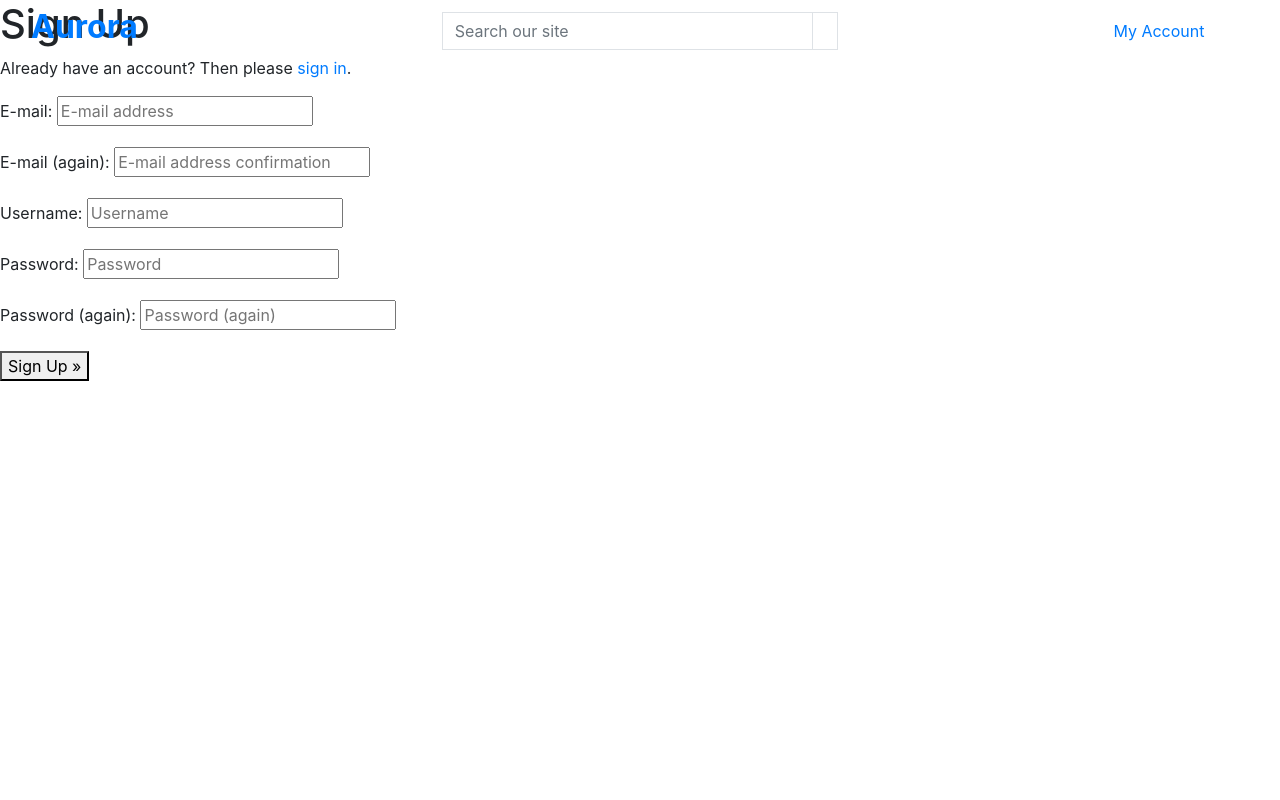
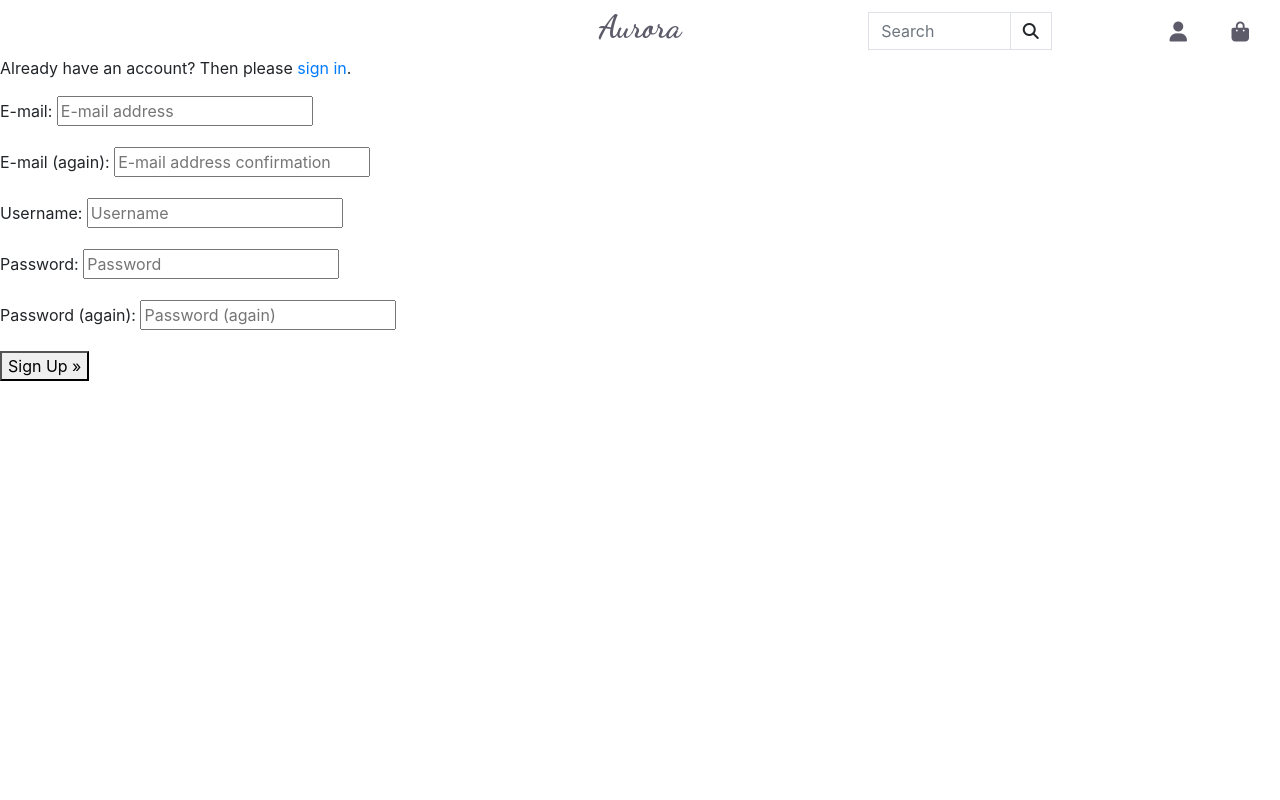
Before and after one commit to ycoll/Aurora, a Django app: page /accounts/signup/ in a window 1280 px wide. Run offline with Django 3.2, Linux system fonts and the light colour scheme; some libraries are stand-ins or nearby versions.

Commit message:
Added page header and initial styling

```diff
--- a/aurora/settings.py
+++ b/aurora/settings.py
@@ -147,3 +147,7 @@ USE_TZ = True
 # https://docs.djangoproject.com/en/3.0/howto/static-files/
 
 STATIC_URL = '/static/'
+STATICFILES_DIRS = (os.path.join(BASE_DIR, 'static'),)
+
+MEDIA_URL = '/media/'
+MEDIA_ROOT = os.path.join(BASE_DIR, 'media')
--- a/aurora/urls.py
+++ b/aurora/urls.py
@@ -15,9 +15,11 @@ Including another URLconf
 """
 from django.contrib import admin
 from django.urls import path, include
+from django.conf import settings
+from django.conf.urls.static import static
 
 urlpatterns = [
     path('admin/', admin.site.urls),
     path('accounts/', include('allauth.urls')),
     path('', include('home.urls')),
-]
+] + static(settings.MEDIA_URL, document_root=settings.MEDIA_ROOT)
--- /dev/null
+++ b/static/css/base.css
@@ -0,0 +1,42 @@
+
+
+html {
+    height: 100%;
+}
+
+.img1 {
+    background: url('/media/home_background.jpg') no-repeat center center fixed;
+    background-size: cover;
+    min-width: 100vw;
+    min-height: 100vh
+
+}
+
+.main-header {
+    background-color: white;
+}
+
+.header-title {
+    font-family: 'Dancing Script', cursive;
+}
+
+.grey-text {
+    color: #5d5b6a;
+}
+
+.banner{
+    padding-top: 20%;
+    padding-left: 15%;
+    color: white;
+}
+
+.banner-text{
+    padding-bottom: 5%;
+
+}
+
+.shop-button{
+    background-color: white;
+    text-align: center;
+
+}
--- a/templates/base.html
+++ b/templates/base.html
@@ -15,12 +15,15 @@
 
     {% block corecss %}
         <link rel="stylesheet" href="https://stackpath.bootstrapcdn.com/bootstrap/4.4.1/css/bootstrap.min.css" integrity="sha384-Vkoo8x4CGsO3+Hhxv8T/Q5PaXtkKtu6ug5TOeNV6gBiFeWPGFN9MuhOf23Q9Ifjh" crossorigin="anonymous">
+        <link rel="stylesheet" href="{% static 'css/base.css' %}">
+        <link href="https://fonts.googleapis.com/css2?family=Dancing+Script:wght@700&display=swap" rel="stylesheet">
     {% endblock %}
 
     {% block extra_css %}
     {% endblock %}
 
     {% block corejs %}
+        <script src="https://kit.fontawesome.com/cee075af48.js" crossorigin="anonymous"></script>
         <script src="https://code.jquery.com/jquery-3.4.1.slim.min.js" integrity="sha384-J6qa4849blE2+poT4WnyKhv5vZF5SrPo0iEjwBvKU7imGFAV0wwj1yYfoRSJoZ+n" crossorigin="anonymous"></script>
         <script src="https://cdn.jsdelivr.net/npm/popper.js@1.16.0/dist/umd/popper.min.js" integrity="sha384-Q6E9RHvbIyZFJoft+2mJbHaEWldlvI9IOYy5n3zV9zzTtmI3UksdQRVvoxMfooAo" crossorigin="anonymous"></script>
         <script src="https://stackpath.bootstrapcdn.com/bootstrap/4.4.1/js/bootstrap.min.js" integrity="sha384-wfSDF2E50Y2D1uUdj0O3uMBJnjuUD4Ih7YwaYd1iqfktj0Uod8GCExl3Og8ifwB6" crossorigin="anonymous"></script>
@@ -32,17 +35,20 @@
     <title>Aurora {% block extra_title %}{% endblock %}</title>
   </head>
   <body>
-    <header class="container-fluid fixed-top">
+    <header class="main-header  container-fluid fixed-top">
         <div class="row">
-            <div class="col-12 col-lg-4 my-auto text-center text-lg-left">
-                <a href="{% url 'home' %}" class="nav-link main-logo-link">
-                    <h2 class="header-title"><strong>Aurora</strong></h2>
+            <div class="col-lg-4 nav">
+
+            </div>
+            <div class="col-4 col-lg-4 my-auto text-center ">
+                <a href="{% url 'home' %}" class="nav-link header-title grey-text">
+                    <h2 class=""><strong>Aurora</strong></h2>
                 </a>
             </div>
-            <div class="col-12 col-lg-4 my-auto" >
+            <div class="col-4 col-lg-2 my-auto" >
                 <form method="GET" action="">
-                    <div class="input-group w-100">
-                        <input class="form-control border border-black rounded-0" type="text" name="q" placeholder="Search our site">
+                    <div class="input-group">
+                        <input class="form-control border border-black rounded-0" type="text" name="q" placeholder="Search">
                         <div class="input-group-append">
                             <button class="form-control btn btn-black border border-black rounded-0" type="submit">
                                 <span class="icon">
@@ -53,13 +59,12 @@
                     </div>
                 </form>
             </div>
-            <div class="col-12 col-lg-4 my-auto ">
+            <div class="col-4 col-lg-2 my-auto ">
                 <ul class="list-inline list-unstyled text-center text-lg-right my-0">
                     <li class="list-inline-item dropdown">
-                        <a class="text-black nav-link" href="#" id="user-options" data-toggle="dropdown" aria-haspopup="true" aria-expanded="false">
-                            <div class="text-center">
+                        <a class=" nav-link" href="#" id="user-options" data-toggle="dropdown" aria-haspopup="true" aria-expanded="false">
+                            <div class="text-center grey-text">
                                 <div><i class="fas fa-user fa-lg"></i></div>
-                                <p class="my-0">My Account</p>
                             </div>
                         </a>
                         <div class="dropdown-menu border-0" aria-labelledby="user-options">
@@ -76,7 +81,7 @@
                         </div>
                     </li>
                     <li class="list-inline-item">
-                        <a class="fas fa-shopping-bag fa-lg nav-link" href=""></a>
+                        <a class="fas fa-shopping-bag fa-lg nav-link grey-text" href=""></a>
                     </li>
                 </ul>
             </div>
```
Also changed, not shown: home/templates/home/index.html (+4 -4 lines), 1 other file.
